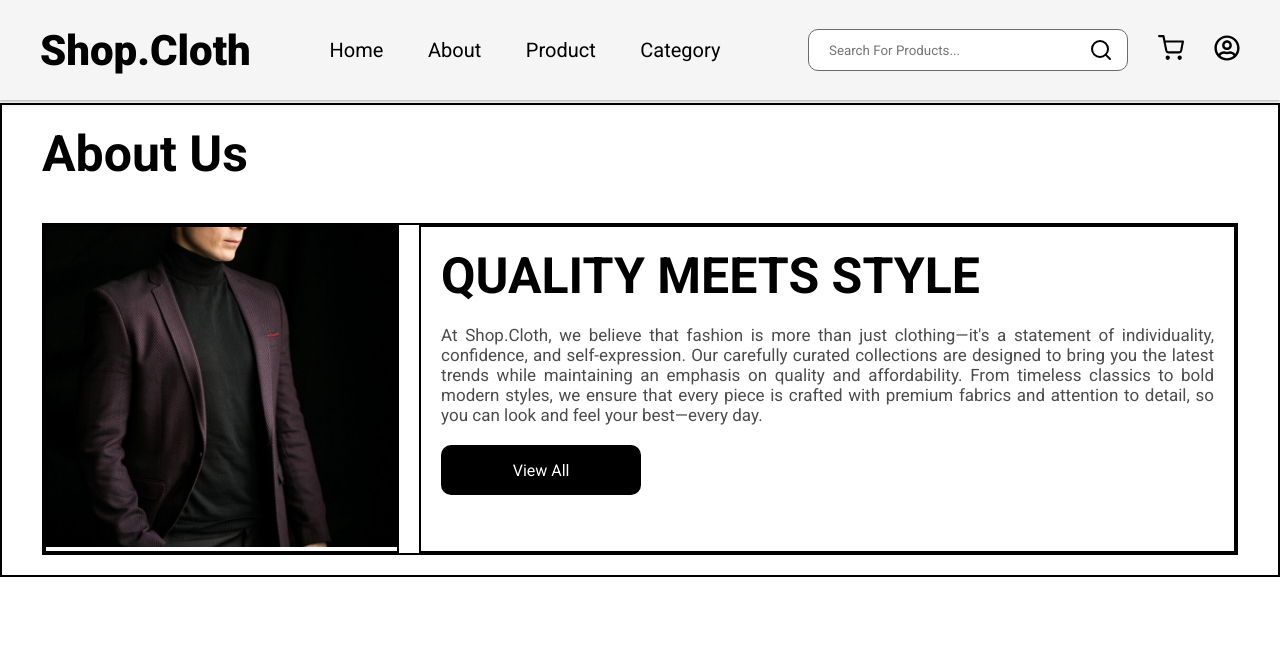
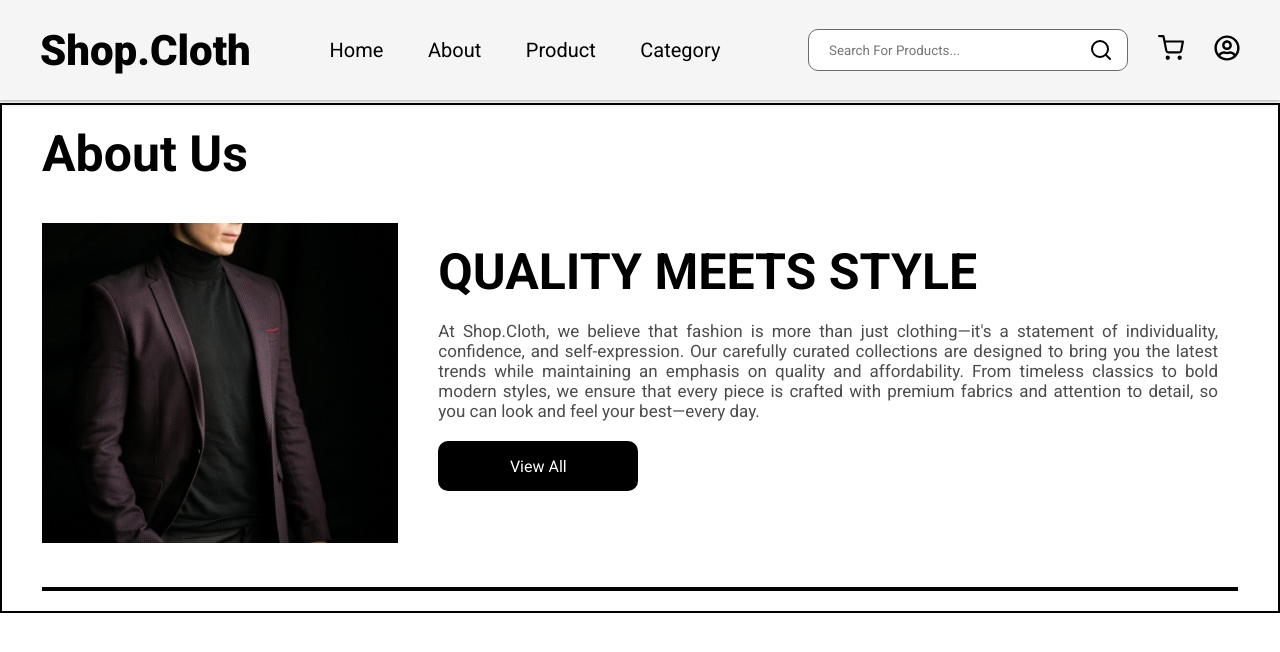
Before and after one commit to Blessen25/clothappcstm, a React (Create React App) app in the folder frontend/clothapp/: page /Aboutus in a window 1280 px wide. Shown: the top 652 px of the page. Built offline with nearby package versions, Linux system fonts and the light colour scheme.

Commit message:
Commited Changes

```diff
--- a/frontend/clothapp/src/components/aboutcomp/aboutcomp.tsx
+++ b/frontend/clothapp/src/components/aboutcomp/aboutcomp.tsx
@@ -10,7 +10,16 @@ export const AboutIntroComp = () =>{
             <div className="maindivcstmeverypage aboutusintodiv">
                 <h1 className="mainheadingcstm">About Us</h1>
                 <FlexCompwithimg img={"assets/Images/models_suit_men.jpg"} htext={"QUALITY MEETS STYLE"} ptext={"At Shop.Cloth, we believe that fashion is more than just clothing—it's a statement of individuality, confidence, and self-expression. Our carefully curated collections are designed to bring you the latest trends while maintaining an emphasis on quality and affordability. From timeless classics to bold modern styles, we ensure that every piece is crafted with premium fabrics and attention to detail, so you can look and feel your best—every day."} button={true} buttonlabel="View All"/>
+                <Aboutusthreefeatures />
             </div>
         </>
     )
 }
+
+export const Aboutusthreefeatures = () => {
+    return(
+        <div className="aboutusthreefeaturesdiv">
+
+        </div>
+    )
+}
--- a/frontend/clothapp/src/components/aboutcomp/aboutstyles.css
+++ b/frontend/clothapp/src/components/aboutcomp/aboutstyles.css
@@ -4,6 +4,15 @@
     margin-top: 3px;
 }
 
+.aboutusthreefeaturesdiv{
+
+    border: 2px solid black;
+    width: 100%;
+    margin-top: 40px;
+    display: flex;
+    justify-content: space-between;
+    align-items: center;
+}
 
 
 
@@ -18,4 +27,8 @@
     .aboutusintodiv{
         padding: 15px;
     }
+
+    .aboutusthreefeaturesdiv{
+        margin-top: 15px;
+    }
 }
--- a/frontend/clothapp/src/components/style.css
+++ b/frontend/clothapp/src/components/style.css
@@ -28,7 +28,6 @@
 
 .flexcompwithimgdiv{
     display: flex;
-    border: 2px solid black;
     margin-top: 40px;
     gap: 20px;
 }
@@ -44,13 +43,11 @@
 
 .flexcompimgdiv{
     width: 30%;
-    border: 2px solid black;
 }
 
 .flexcomptextdiv{
 
     width: 69%;
-    border: 2px solid black;
     padding: 20px;
     display: flex;
     flex-direction: column;
```
